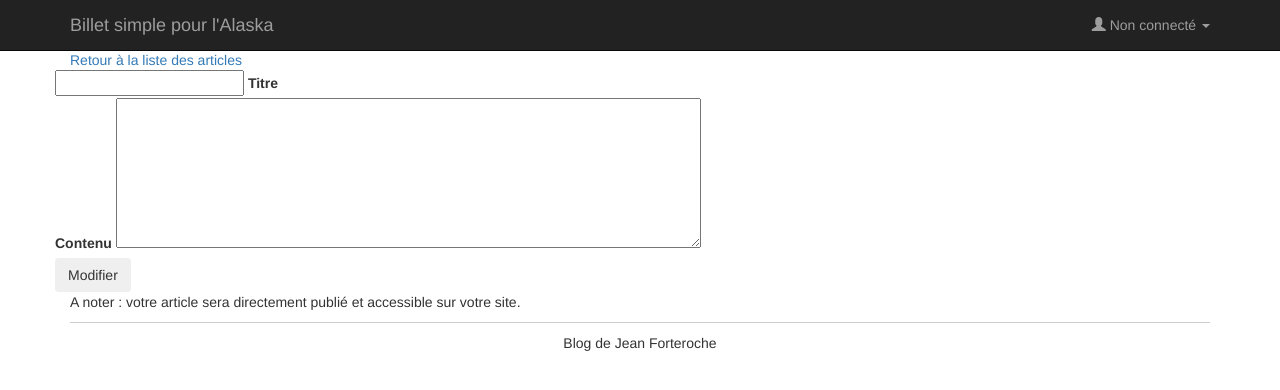
After one commit to FredericAlves/Blog, a PHP site: template views/article_form_edit.html.twig in a window 1280 px wide. The commit adds this page. Shown: the top 390 px of the page. Run offline with PHP 8.4, Linux system fonts and the light colour scheme; the template is opened without the code that fills it, so the values that code supplies are empty; some libraries are stand-ins or nearby versions.

Commit message:
backoffice - edition d'un article

```diff
--- a/app/routes.php
+++ b/app/routes.php
@@ -27,8 +27,12 @@ $app->get('/admin/new_article/',function () use ($app) {
 })->bind('new-article');
 
 // save a new article
-$app->match('/admin/article/save', "Blog\Controller\AdminController::saveArticle")
+$app->match('/admin/article/add', "Blog\Controller\AdminController::saveArticle")
     ->bind('save-article');
+
+// edit an article
+$app->match('/admin/article/{id}/edit', "Blog\Controller\AdminController::editArticle")
+    ->bind('edit-article');
 
 // del an article
 $app->get('/admin/article/{id}/delete', "Blog\Controller\AdminController::deleteArticle")
--- a/views/admin.html.twig
+++ b/views/admin.html.twig
@@ -34,10 +34,9 @@
                         {% for article in articles %}
                             <tr>
                                 <td><a class="articleTitle" href="{{ path('article', { 'id': article.id }) }}">{{ article.title }}</a></td>
-                                <td>{{ article.content | truncate(60) }}</td>
+                                <td>{{ article.content | truncate(60) | striptags | raw}}</td>
                                 <td>
-                                    <a href="" class="btn btn-info btn-xs" title="Edit"><span class="glyphicon glyphicon-edit"></span></a>
-                                    {#<a href="{{ path('admin_article_edit', { 'id': article.id }) }}" class="btn btn-info btn-xs" title="Edit"><span class="glyphicon glyphicon-edit"></span></a>#}
+                                    <a href="{{ path('edit-article', { 'id': article.id }) }}" class="btn btn-info btn-xs" title="Edit"><span class="glyphicon glyphicon-edit"></span></a>
                                     <button type="button" class="btn btn-danger btn-xs" title="Delete" data-toggle="modal" data-target="#articleDialog{{ article.id }}"><span class="glyphicon glyphicon-remove"></span>
                                     </button>
                                     <div class="modal fade" id="articleDialog{{ article.id }}" tabindex="-1" role="dialog" aria-labelledby="myModalLabel" aria-hidden="true">
--- a/views/article.html.twig
+++ b/views/article.html.twig
@@ -5,7 +5,7 @@
 {% block content %}
     <p>
     <h2>{{ article.title }}</h2>
-    <p>{{ article.content }}</p>
+    <p>{{ article.content | raw }}</p>
 
     <h3>Commentaires</h3>
 
--- /dev/null
+++ b/views/article_form_edit.html.twig
@@ -0,0 +1,33 @@
+{% extends 'layout.html.twig' %}
+
+{% block title %}Ajouter un article{% endblock %}
+
+{% block content %}
+    <div class="demo-graphs mdl-shadow--2dp mdl-color--white mdl-cell mdl-cell--12-col">
+        <a href="/admin"><div id="return-update">Retour à la liste des articles</div></a>
+
+        <form action="/admin/article/add" id="form-article" method="post">
+            <div class="row">
+                <input name="id" id=$id  type="hidden" value="{{ article.id }}">
+                <div class="input-field col s12">
+                    <input value ="{{ article.title }}" type="text" name="title" id=$title class="validate" data-error="wrong" data-success="right" required/>
+                    <label for="title">Titre</label>
+                </div>
+            </div>
+
+
+            <div class="row">
+                <div class="input-field col s12">
+                    <label for="content">Contenu</label>
+                    <textarea id=$content name="content" rows="20" class="materialize-textarea wysiwyg">{{ article.content }}</textarea>
+                </div>
+            </div>
+            <div class="row">
+                <button type="submit" class="waves-effect waves-light btn orange accent-2">
+                    Modifier
+                </button>
+            </div>
+            <p>A noter : votre article sera directement publié et accessible sur votre site.</p>
+        </form>
+    </div>
+{% endblock %}
--- a/views/comment.html.twig
+++ b/views/comment.html.twig
@@ -39,7 +39,7 @@
             <div class="panel-body">
                 <p class="post-meta">
 
-                    Le {{ children.date|date('d-m-Y \\à\\ H:i') }} <strong>{{ children.author }}</strong> a commenté :<p> {{ children.content |  escape | nl2br}}</p>
+                    Le {{ children.date|date('d-m-Y \\à\\ H:i') }} <strong>{{ children.author }}</strong> a répondu :<p> {{ children.content |  escape | nl2br}}</p>
 
                 <button type="button" class="btn btn-primary" onclick="toggle_div(this,'div_reponse.{{ children.id }}','Répondre','Annuler');">Répondre</button>
 
@@ -76,7 +76,7 @@
             <div class="panel panel-default col-lg-offset-2 col-md-offset-2 col-xs-offset-2">
                 <div class="panel-body">
                     <p class="post-meta">
-                        Le {{ children2.date|date('d-m-Y \\à\\ H:i') }} <strong>{{ children2.author }}</strong> a commenté :<p> {{ children2.content |  escape | nl2br}}</p>
+                        Le {{ children2.date|date('d-m-Y \\à\\ H:i') }} <strong>{{ children2.author }}</strong> a répondu :<p> {{ children2.content |  escape | nl2br}}</p>
 
 
 
--- a/views/index.html.twig
+++ b/views/index.html.twig
@@ -6,7 +6,7 @@
     {% for article in articles %}
         <article>
             <h2><a class="articleTitle" href="{{ path('article', { 'id': article.id }) }}">{{ article.title }}</a></h2>
-            <p>{{ article.content }}</p>
+            <p>{{ article.content | truncate (300) | striptags | raw }}</p>
         </article>
     {% endfor %}
 {% endblock %}
--- a/views/layout.html.twig
+++ b/views/layout.html.twig
@@ -18,7 +18,7 @@
                     <span class="icon-bar"></span>
                     <span class="icon-bar"></span>
                 </button>
-                <a class="navbar-brand" href="{{ path('home') }}">Blog</a>
+                <a class="navbar-brand" href="{{ path('home') }}">Billet simple pour l'Alaska</a>
             </div>
             <div class="collapse navbar-collapse" id="navbar-collapse-target">
                 <ul class="nav navbar-nav navbar-right">
@@ -47,9 +47,9 @@
         </div><!-- /.container -->
     </nav>
     <div id="content">{% block content %}{% endblock %}</div>
-    <footer class="footer">Billet simple pour l'Alaska</footer>
+    <footer class="footer">Blog de Jean Forteroche</footer>
 </div>
-
+{% block javascript %}
 <!-- jQuery -->
 <script src="{{ asset('/lib/jquery/jquery.min.js') }}"></script>
 <!-- JavaScript Boostrap plugin -->
@@ -66,6 +66,8 @@
             bouton.innerHTML = textAjout; // ... et on change le contenu du bouton.
         }
     }
+
 </script>
+{% endblock %}
 </body>
 </html>
```
Also changed, not shown: src/Controller/AdminController.php (+14 -2 lines), views/article_form.html.twig (+19 -8 lines).
